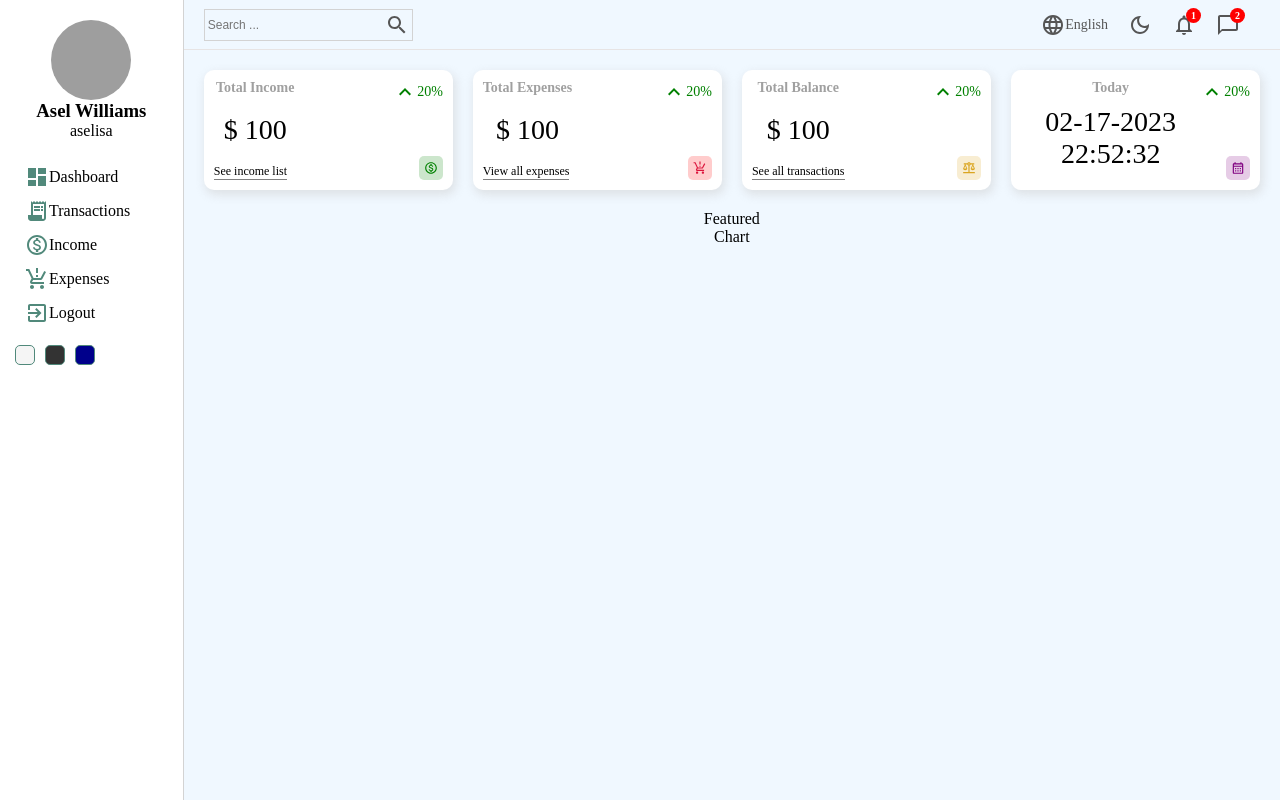
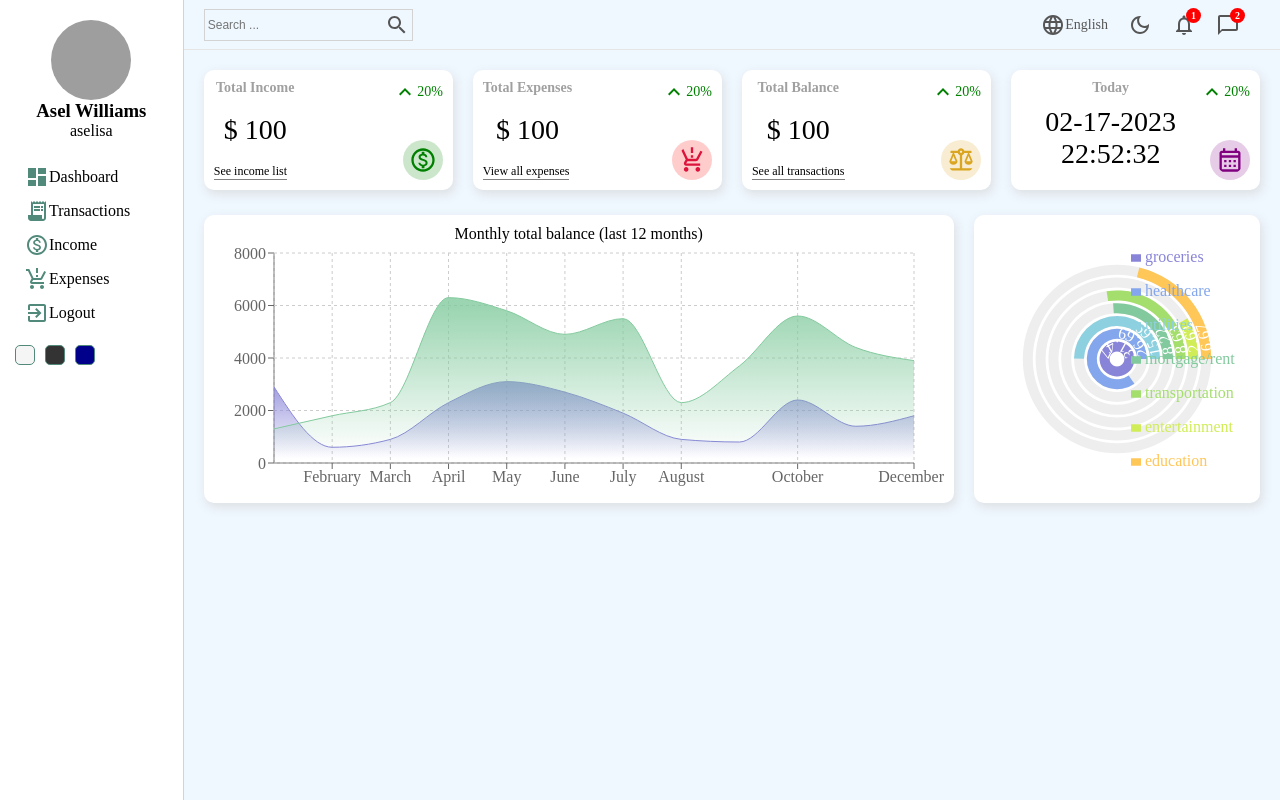
Before and after one commit to aselwilliams/Exp-tracker, a React (Create React App) app: page /dashboard in a window 1280 px wide. Built offline with nearby package versions, Linux system fonts and the light colour scheme; grey boxes are pictures that could not be loaded.

Commit message:
adds area and radial charts to dashboard

```diff
--- a/package.json
+++ b/package.json
@@ -26,6 +26,7 @@
     "react-router-dom": "^6.8.1",
     "react-scripts": "5.0.1",
     "reactstrap": "^9.1.5",
+    "recharts": "^2.4.3",
     "sequelize": "^6.28.0",
     "web-vitals": "^2.1.4"
   },
--- a/src/components/chart/Chart.js
+++ b/src/components/chart/Chart.js
@@ -1,10 +1,70 @@
-import React from 'react';
-import classes from './Chart.module.css';
+import classes from "./Chart.module.css";
+import React from "react";
+import {
+  AreaChart,
+  Area,
+  XAxis,
+  YAxis,
+  CartesianGrid,
+  Tooltip,
+} from "recharts";
+
+const data = [
+  { month: "January", income: 1300, expenses:2900 },
+  { month: "February", income: 1800, expenses:600 },
+  { month: "March", income: 2300, expenses:900 },
+  { month: "April", income: 6300, expenses:2300 },
+  { month: "May", income: 5800, expenses:3100 },
+  { month: "June", income: 4900, expenses:2700 },
+  { month: "July", income: 5500, expenses:1900 },
+  { month: "August", income: 2300, expenses:900 },
+  { month: "September", income: 3700, expenses:800 },
+  { month: "October", income: 5600,expenses:2400 },
+  { month: "November", income: 4400, expenses:1400 },
+  { month: "December", income: 3900,expenses:1800 },
+];
 
 const Chart = () => {
   return (
-    <div>Chart</div>
-  )
-}
+    <div className={classes.chart}>
+      <div className={classes.title}>Monthly total balance (last 12 months)</div>
+        <AreaChart
+          width={730}
+          height={250}
+          data={data}
+          margin={{ top: 10, right: 30, left: 0, bottom: 0 }}
+        >
+          <defs>
+            <linearGradient id="expenses" x1="0" y1="0" x2="0" y2="1">
+              <stop offset="5%" stopColor="#8884d8" stopOpacity={0.8} />
+              <stop offset="95%" stopColor="#8884d8" stopOpacity={0} />
+            </linearGradient>
+            <linearGradient id="income" x1="0" y1="0" x2="0" y2="1">
+              <stop offset="5%" stopColor="#82ca9d" stopOpacity={0.8} />
+              <stop offset="95%" stopColor="#82ca9d" stopOpacity={0} />
+            </linearGradient>
+          </defs>
+          <XAxis dataKey="month" />
+          <YAxis />
+          <CartesianGrid strokeDasharray="3 3" />
+          <Tooltip />
+          <Area
+            type="monotone"
+            dataKey="expenses"
+            stroke="#8884d8"
+            fillOpacity={1}
+            fill="url(#expenses)"
+          />
+          <Area
+            type="monotone"
+            dataKey="income"
+            stroke="#82ca9d"
+            fillOpacity={1}
+            fill="url(#income)"
+          />
+        </AreaChart>
+    </div>
+  );
+};
 
-export default Chart
+export default Chart;
--- a/src/components/chart/Chart.module.css
+++ b/src/components/chart/Chart.module.css
@@ -0,0 +1,8 @@
+.chart{
+    flex:1;
+    background-color: white;
+    padding: 10px;
+    -webkit-box-shadow:2px 4px 10px 1px rgba(0,0,0,0.47);
+    box-shadow:2px 4px 10px 1px rgba(201,201,201,0.47);
+    border-radius:10px;
+}
--- a/src/components/dashboard/Dashboard.js
+++ b/src/components/dashboard/Dashboard.js
@@ -18,9 +18,9 @@ const Dashboard = () => {
           <Widget type="balance" />
           <Widget type="today" />
         </div>
-        <div className="charts">
+        <div className={classes.charts}>
+          <Chart />
           <Featured />
-          <Chart />
         </div>
       </div>
     </div>
--- a/src/components/dashboard/Dashboard.module.css
+++ b/src/components/dashboard/Dashboard.module.css
@@ -10,8 +10,11 @@
     background-color: aliceblue;
     flex:6;
 }
-.widgets{
+.widgets, .charts{
     display: flex;
     padding: 20px;
     gap:20px;
 }
+.charts{
+    padding: 5px 20px;
+}
--- a/src/components/featured/Featured.js
+++ b/src/components/featured/Featured.js
@@ -1,9 +1,75 @@
 import React from 'react';
-import classes from './Featured.module.css'
+import classes from './Featured.module.css';
+import { RadialBarChart, RadialBar, Legend, ResponsiveContainer } from 'recharts';
 
-const Featured = () => {
+
+    const data = [
+        {
+          name: 'groceries',
+          uv: 31.47,
+          pv: 2400,
+          fill: '#8884d8',
+        },
+        {
+          name: 'healthcare',
+          uv: 26.69,
+          pv: 4567,
+          fill: '#83a6ed',
+        },
+        {
+          name: 'utilities',
+          uv: 15.69,
+          pv: 1398,
+          fill: '#8dd1e1',
+        },
+        {
+          name: 'mortgage/rent',
+          uv: 8.22,
+          pv: 9800,
+          fill: '#82ca9d',
+        },
+        {
+          name: 'transportation',
+          uv: 8.63,
+          pv: 3908,
+          fill: '#a4de6c',
+        },
+        {
+          name: 'entertainment',
+          uv: 2.63,
+          pv: 4800,
+          fill: '#d0ed57',
+        },
+        {
+          name: 'education',
+          uv: 6.67,
+          pv: 4800,
+          fill: '#ffc658',
+        },
+      ];
+
+      const style = {
+        top: '50%',
+        right: 0,
+        transform: 'translate(0, -50%)',
+        lineHeight: '24px',
+      };
+      const Featured = () => {
   return (
-    <div>Featured</div>
+    <div className={classes.featured}>
+              <ResponsiveContainer width="100%" height="100%">
+             <RadialBarChart cx="50%" cy="50%" innerRadius="10%" outerRadius="80%" barSize={10} data={data}>
+          <RadialBar
+            minAngle={15}
+            label={{ position: 'insideStart', fill: '#fff' }}
+            background
+            clockWise
+            dataKey="uv"
+          />
+          <Legend iconSize={10} layout="vertical" verticalAlign="middle" wrapperStyle={style} />
+        </RadialBarChart>
+        </ResponsiveContainer>
+    </div>
   )
 }
 
--- a/src/components/featured/Featured.module.css
+++ b/src/components/featured/Featured.module.css
@@ -0,0 +1,8 @@
+.featured{
+    flex:1;
+    background-color: white;
+    padding: 10px;
+    -webkit-box-shadow:2px 4px 10px 1px rgba(0,0,0,0.47);
+    box-shadow:2px 4px 10px 1px rgba(201,201,201,0.47);
+    border-radius:10px;
+}
--- a/src/components/widget/Widget.js
+++ b/src/components/widget/Widget.js
@@ -21,7 +21,7 @@ const Widget = ({type}) => {
                 title:'Total Income',
                 isMoney: true,
                 link:'See income list',
-                icon: <MonetizationOnOutlinedIcon className={classes.icon} style={{color:'green',backgroundColor:'rgba(0,128,0,0.2)'}} />,
+                icon: <MonetizationOnOutlinedIcon className={classes.icon} style={{color:'green',backgroundColor:'rgba(0,128,0,0.2)', fontSize:'2.5rem'}} />,
             };
             break;
         case 'expenses':
@@ -29,7 +29,7 @@ const Widget = ({type}) => {
                 title:'Total Expenses',
                 isMoney: true,
                 link: 'View all expenses',
-                icon: <ProductionQuantityLimitsIcon className={classes.icon} style={{color:'crimson',backgroundColor:'rgba(255,0,0,0.2)'}}/>,
+                icon: <ProductionQuantityLimitsIcon className={classes.icon} style={{color:'crimson',backgroundColor:'rgba(255,0,0,0.2)',fontSize:'2.5rem'}}/>,
             };
             break;
         case 'balance':
@@ -37,15 +37,14 @@ const Widget = ({type}) => {
                 title:'Total Balance',
                 isMoney: true,
                 link: 'See all transactions',
-                icon: <BalanceOutlinedIcon className={classes.icon} style={{color:'goldenrod', backgroundColor:'rgba(218,165,32,0.2)'}} />,
+                icon: <BalanceOutlinedIcon className={classes.icon} style={{color:'goldenrod', backgroundColor:'rgba(218,165,32,0.2)',fontSize:'2.5rem'}} />,
             };
             break;
         case 'today':
             data={
                 title:'Today',
                 isMoney: false,
-                // date: new Date().now(),
-                icon: <CalendarMonthOutlinedIcon className={classes.icon} style={{color:'purple',backgroundColor:'rgba(128,0,128,0.2)'}} />,
+                icon: <CalendarMonthOutlinedIcon className={classes.icon} style={{color:'purple',backgroundColor:'rgba(128,0,128,0.2)',fontSize:'2.5rem'}} />,
             };
             break;
         default:
--- a/src/components/widget/Widget.module.css
+++ b/src/components/widget/Widget.module.css
@@ -42,7 +42,7 @@
 }
 .icon{
     font-size:26px;
-    padding: 5px;
-    border-radius:5px;
+    padding: 6px;
+    border-radius:50%;
     align-self:flex-end;
 }
```
Also changed, not shown: 1 other file (tests, documents, lock files or other folders).
